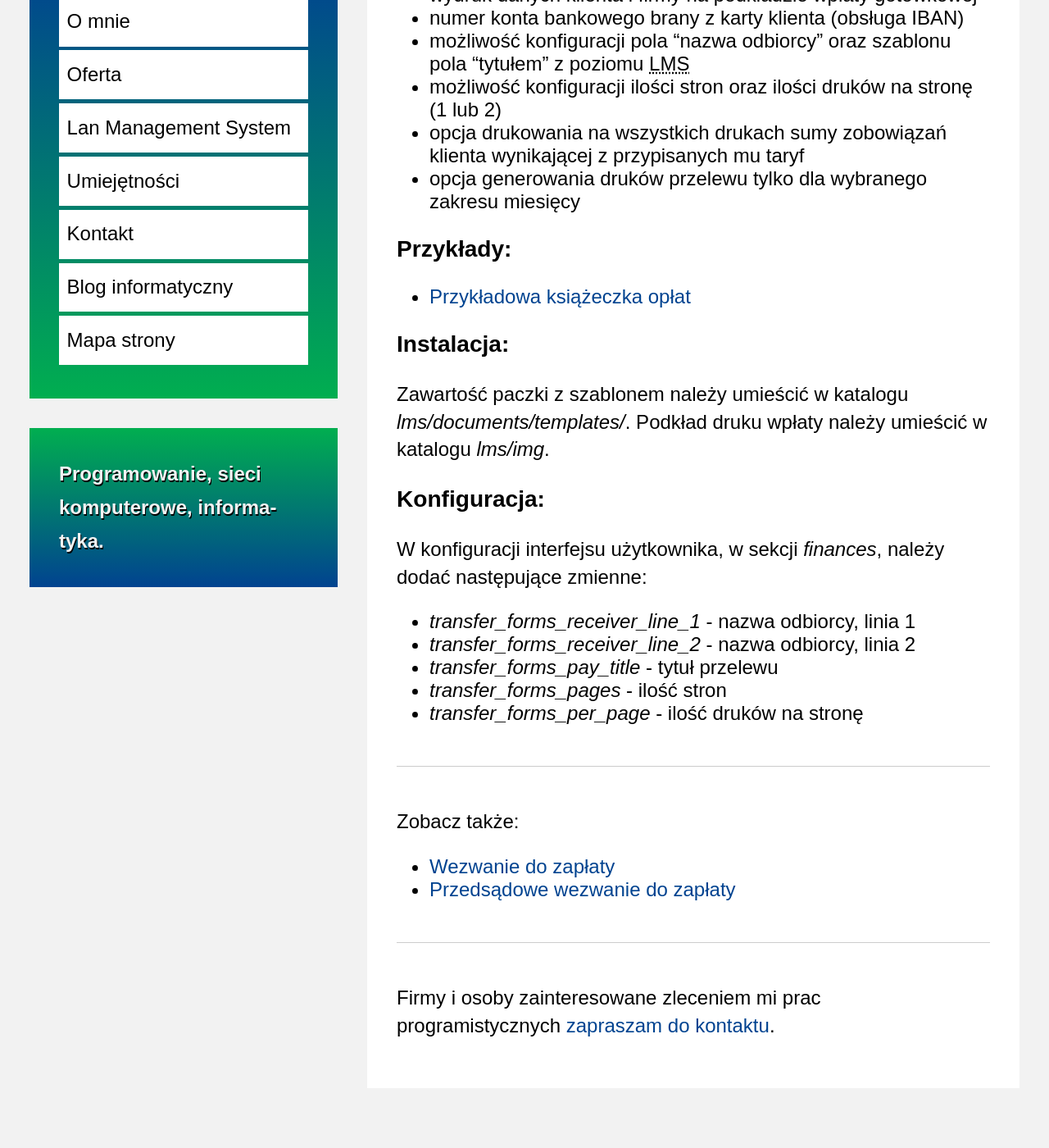
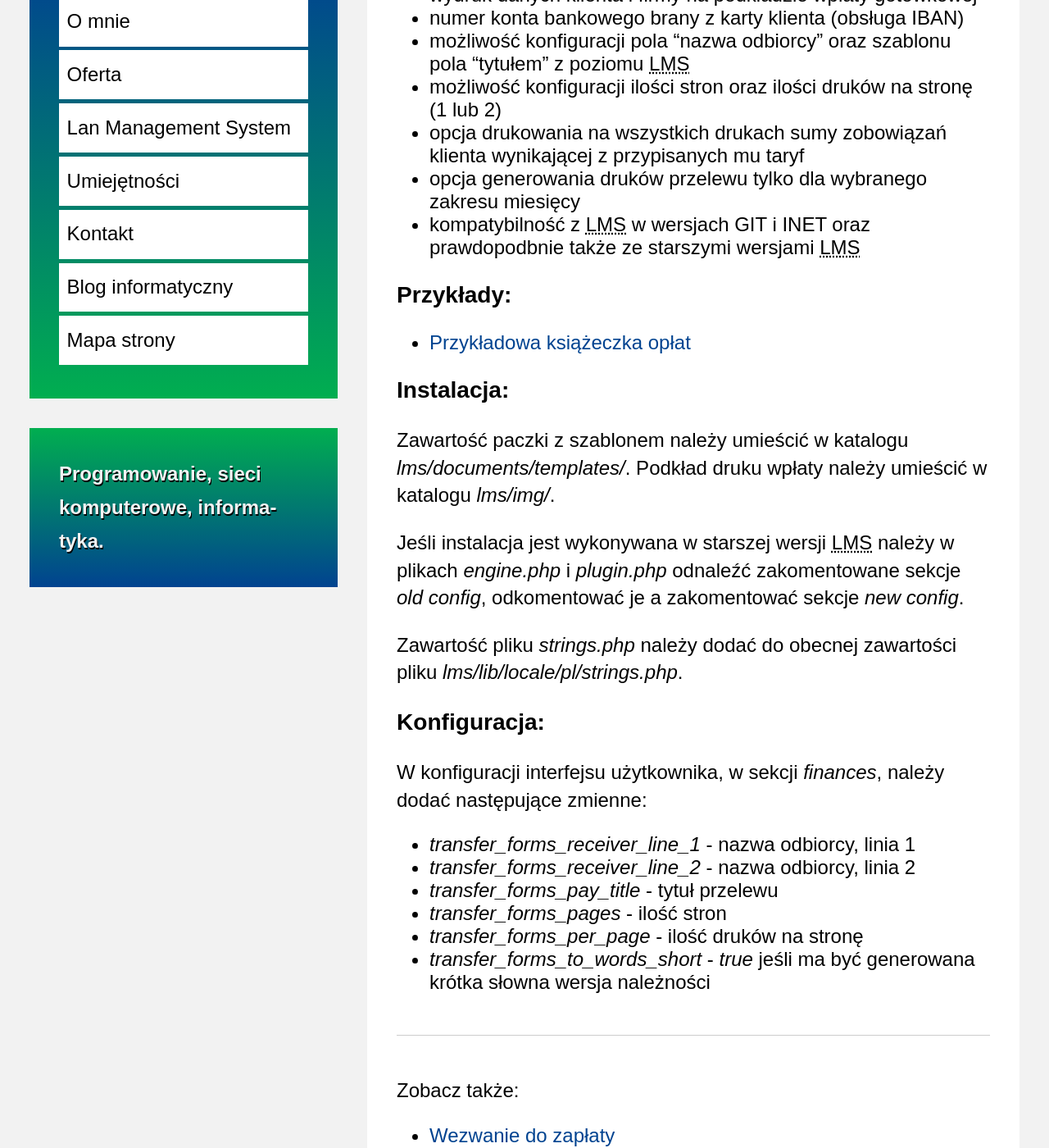
Before and after one commit to maciejlew/maciejlew.github.io, a Jekyll site: the page built from pages/book_of_charges.md, in a window 1280 px wide and 1400 px high, scrolled down 265 px. Shown: the whole window at 82% size. Built offline with Jekyll 4.4.1, drawn with Linux system fonts in a browser that asks for light colours; before the commit the page ends 1628 px from its top, so only the background shows below that.

Commit message:
Updates transfer forms template description and instalation guides

```diff
--- a/pages/book_of_charges.md
+++ b/pages/book_of_charges.md
@@ -16,6 +16,7 @@ permalink: /lan-management-system/szablony-dokumentow/ksiazeczka-oplat/
  * opcja drukowania na wszystkich drukach sumy zobowiązań klienta wynikającej z
 przypisanych mu taryf
  * opcja generowania druków przelewu tylko dla wybranego zakresu miesięcy
+ * kompatybilność z LMS w wersjach GIT i INET oraz prawdopodbnie także ze starszymi wersjami LMS
 
 ### Przykłady:
 
@@ -24,7 +25,14 @@ przypisanych mu taryf
 ### Instalacja:
 
 Zawartość paczki z szablonem należy umieścić w katalogu *lms/documents/templates/*.
-Podkład druku wpłaty należy umieścić w katalogu *lms/img*.
+Podkład druku wpłaty należy umieścić w katalogu *lms/img/*.
+
+Jeśli instalacja jest wykonywana w starszej wersji LMS należy w plikach *engine.php*
+i *plugin.php* odnaleźć zakomentowane sekcje *old config*, odkomentować je a zakomentować
+sekcje *new config*.
+
+Zawartość pliku *strings.php* należy dodać do obecnej zawartości pliku
+*lms/lib/locale/pl/strings.php*.
 
 ### Konfiguracja:
 
@@ -36,6 +44,7 @@ następujące zmienne:
  * *transfer_forms_pay_title* - tytuł przelewu
  * *transfer_forms_pages* - ilość stron
  * *transfer_forms_per_page* - ilość druków na stronę
+ * *transfer_forms_to_words_short* - *true* jeśli ma być generowana krótka słowna wersja należności
 
 * * *
 
```
